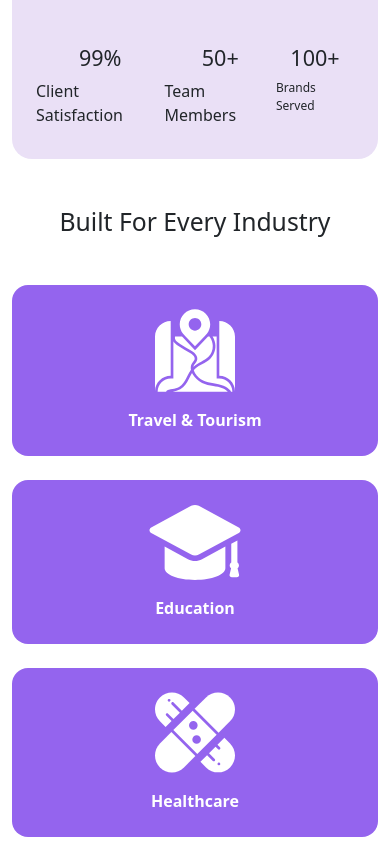
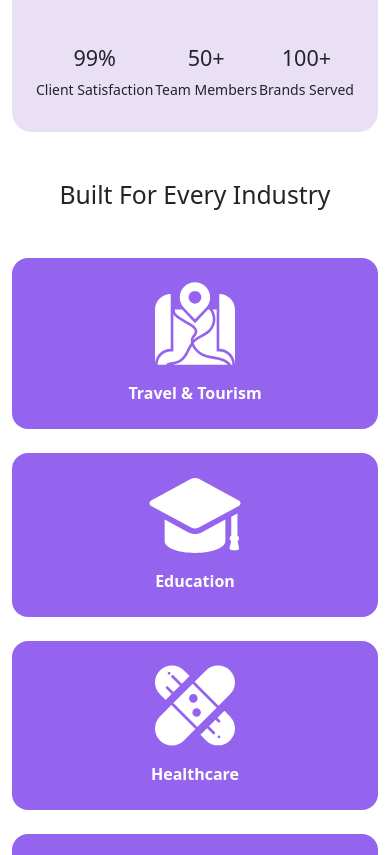
Before and after one commit to Thanseer-steyp/ShopSphereDemo, a plain HTML site: page index.html in a window 390 px wide. Shown: the part 1838-2693 px from the top of the page. Drawn offline with nearby package versions, Linux system fonts and the light colour scheme.

Commit message:
font size changed

```diff
--- a/index.html
+++ b/index.html
@@ -50,7 +50,7 @@
       }
       @media (max-width: 420px) {
         .text-about {
-          font-size: 12px;
+          font-size: 14px;
         }
       }
     </style>
@@ -256,11 +256,11 @@
           <div class="d-flex justify-content-between mt-5">
             <div>
               <h4 class="text-center">99%</h4>
-              <p>Client Satisfaction</p>
+              <p  class="text-about">Client Satisfaction</p>
             </div>
             <div>
               <h4 class="text-center">50+</h4>
-              <p>Team Members</p>
+              <p  class="text-about">Team Members</p>
             </div>
             <div>
               <h4 class="text-center">100+</h4>
```
